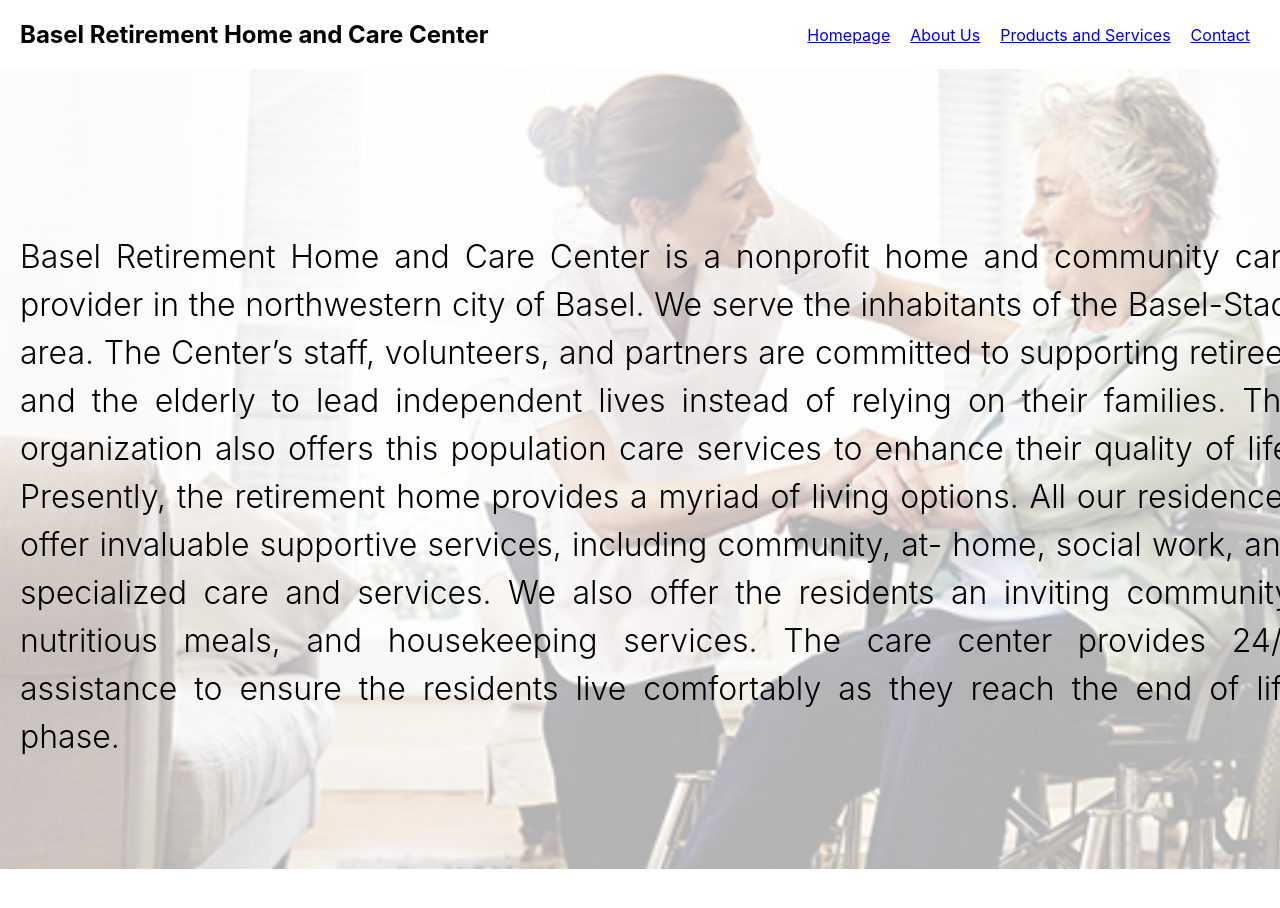
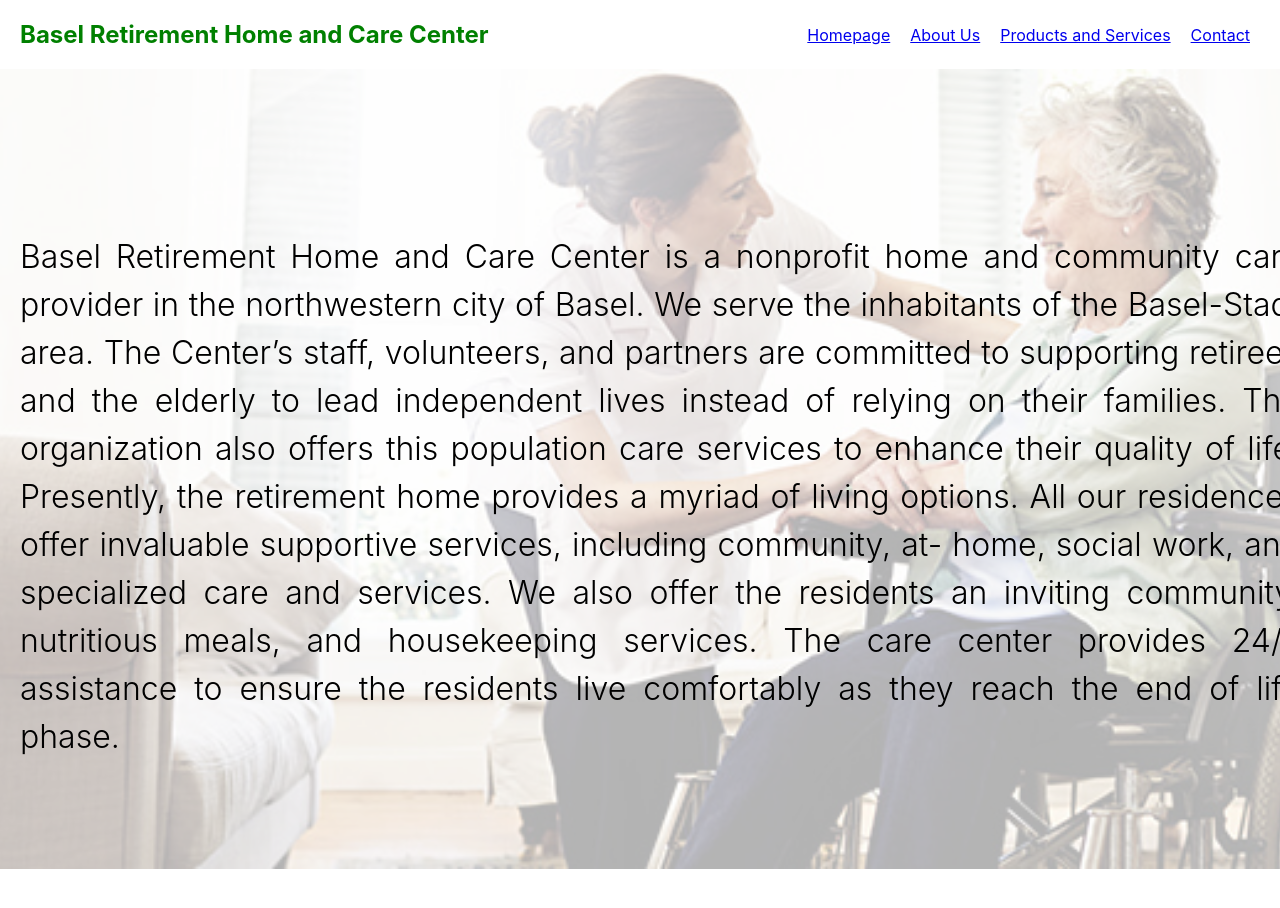
Before and after one commit to Finyasy/organization-website, a React (Create React App) app: page / in a window 1280 px wide. Shown: the top 908 px of the page. Built offline with nearby package versions, Linux system fonts and the light colour scheme.

Commit message:
tried adding footer to App.js and also styled the header-title

```diff
--- a/src/App.js
+++ b/src/App.js
@@ -5,6 +5,7 @@ import Homepage from './components/Homepage';
 import About from './components/About';
 import Products from './components/Products';
 import Contact from './components/Contact';
+
 
 const App = () => {
   return (
@@ -17,6 +18,7 @@ const App = () => {
         <Route path="/contact" element={<Contact />} />
       </Routes>
     </Router>
+
   );
 }
 
--- a/src/index.css
+++ b/src/index.css
@@ -24,6 +24,9 @@ code {
   font-size: 24px;
   font-weight: bold;
   margin: 0;
+  text-align: center;
+  /* text-shadow: 1px 1px #ccc;  */
+  color: green;
 }
 
 .header-links {
@@ -48,7 +51,7 @@ code {
   background-color: rgba(255, 255, 255, 0.7);
   padding: 20px;
   text-align: center; /* centers the text within the container */
-  color: #000; /* sets text color to black */
+  color: black; /* sets text color to black */
   font-size: 1.2rem; /* increases font size for better visibility */
   line-height: 1.5; /* adds spacing between lines of text */
 }
```
